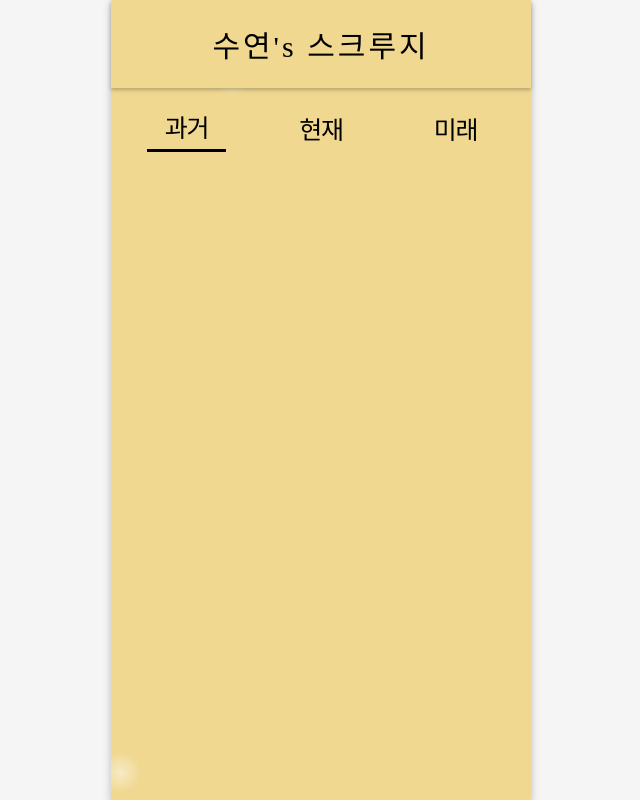
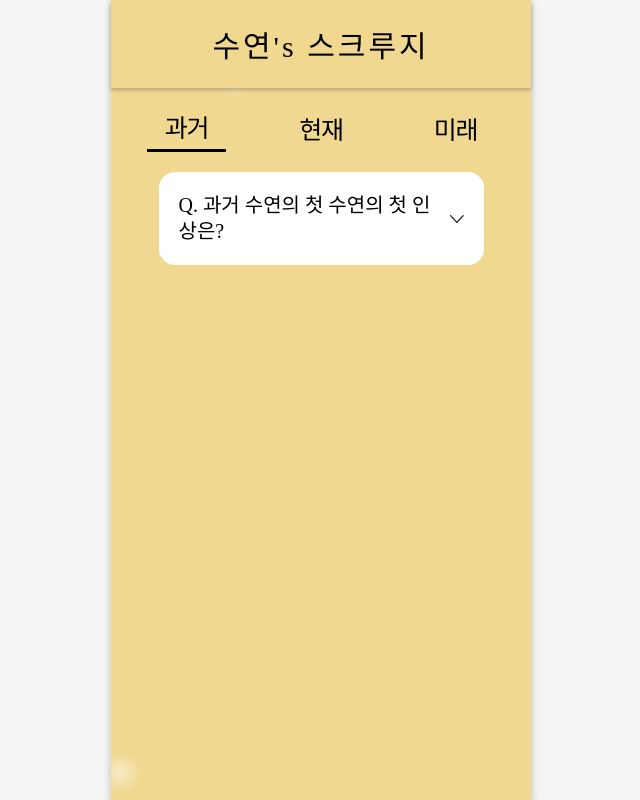
Before and after one commit to Dear-My-Scrooge/Dear-My-Scrooge-Front, a React (Vite) app: page /mailbox in a window 1280 px wide. Shown: the whole page, without its empty margins (319-959 px from the left). Built offline with nearby package versions, Linux system fonts and the light colour scheme; a web font is replaced by a local one.

Commit message:
:lipstick: Style: 아코디언 컴포넌트 - 질문 부분 구현

```diff
--- /dev/null
+++ b/src/components/accordion/Accordion.jsx
@@ -0,0 +1,22 @@
+import React from "react";
+import * as S from "./style";
+import MoreIcon from "../../assets/images/icon/more.png";
+
+function Accordion() {
+  return (
+    <>
+      <S.AccordionWrapper>
+        <S.AccordionQuestionWrapper>
+          <S.AccordionQuestion>
+            Q. 과거 수연의 첫 수연의 첫 인상은?
+          </S.AccordionQuestion>
+          <S.AccordionMoreButton>
+            <S.AccordionMoreButtonImg src={MoreIcon} />
+          </S.AccordionMoreButton>
+        </S.AccordionQuestionWrapper>
+      </S.AccordionWrapper>
+    </>
+  );
+}
+
+export default Accordion;
--- /dev/null
+++ b/src/components/accordion/style.jsx
@@ -0,0 +1,30 @@
+import { styled } from "styled-components";
+
+export const AccordionWrapper = styled.div`
+  display: flex;
+  margin-top: 20px;
+`;
+
+export const AccordionQuestionWrapper = styled.div`
+  width: 325px;
+  border-radius: 16px;
+  background: #fff;
+  display: flex;
+  align-items: center;
+  padding: 20px;
+  justify-content: space-between;
+  gap: 10px;
+`;
+
+export const AccordionQuestion = styled.div`
+  color: #000;
+  font-size: 20px;
+  font-weight: 400;
+  line-height: 26.3px;
+`;
+
+export const AccordionMoreButton = styled.div``;
+
+export const AccordionMoreButtonImg = styled.img`
+  width: 13.091px;
+`;
--- a/src/pages/mailbox/Mailbox.jsx
+++ b/src/pages/mailbox/Mailbox.jsx
@@ -4,6 +4,7 @@ import Head from "../../components/head/Head";
 import PastBg from "../../assets/images/background/mailboxPast.png";
 import PresentBg from "../../assets/images/background/mailboxPresent.png";
 import FutureBg from "../../assets/images/background/mailboxFuture.png";
+import Accordion from "../../components/accordion/Accordion";
 
 function Mailbox() {
   const [time, setTime] = useState("과거");
@@ -53,6 +54,8 @@ function Mailbox() {
             미래
           </S.TimeTab>
         </S.TimeTabWrapper>
+
+        <Accordion />
       </S.MailboxWrapper>
     </>
   );
```
Also changed, not shown: src/assets/images/icon/more.png (added).
